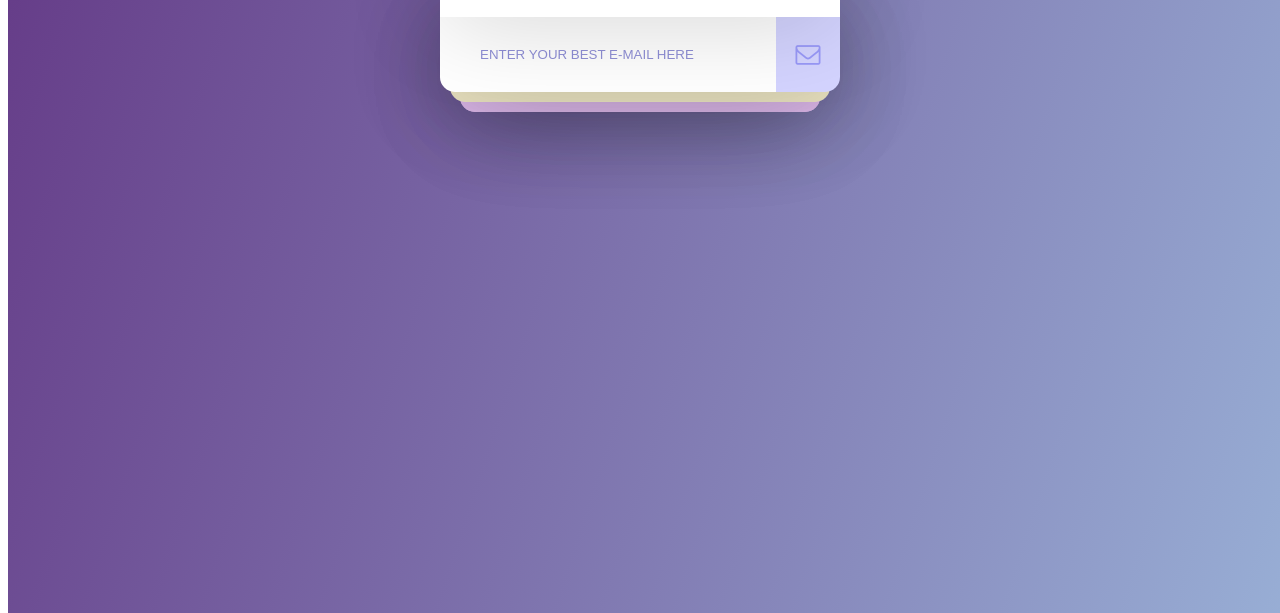
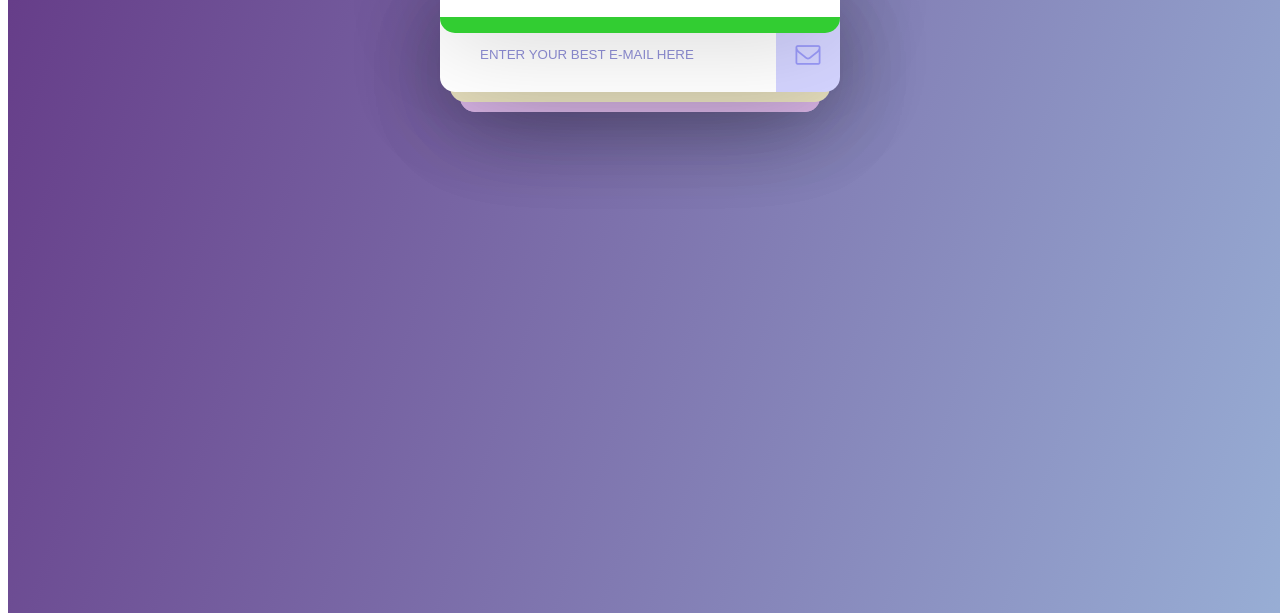
Before and after one commit to NocoinProject/NocoinProject.github.io, a plain HTML site: page pay.html in a window 1280 px wide. Shown: the part 195-808 px from the top of the page. Drawn offline with nearby package versions, Linux system fonts and the light colour scheme.

Commit message:
Update pay.css

```diff
--- a/css/pay.css
+++ b/css/pay.css
@@ -129,7 +129,7 @@ body {
 .success {
 	 width: 100%;
 	 position: absolute;
-	 display: flex;
+	 /*display: flex;
 	 align-items: center;
 	 left: 50%;
 	 transform: translate(-50%, 0);
@@ -140,7 +140,7 @@ body {
 	 box-shadow: 0px 0px 100px rgba(0, 0, 0, 0.2);
 	 transition: all 0.2s ease-in;
 	 background: limegreen;
-	 margin-top: -75px;
+	 margin-top: -75px;*/
 
 }
 /*
@@ -160,7 +160,7 @@ body {
 	 align-items: center;
 	 left: 50%;
 	 transform: translate(-50%, 0);
-	 height: calc(100% + 75px);
+	 height: 75px;
 	 border-radius: 0 0 15px 15px;
 	 overflow: hidden;
 	 z-index: 2;
@@ -174,7 +174,7 @@ body {
 	 font-size: 18px;
 	 width: 100%;
 	 text-align: center;
-	 /*margin-top: 50%;*/
+	 margin-top: -75px;
 
 .animated-button {
     text-decoration: none;
```
